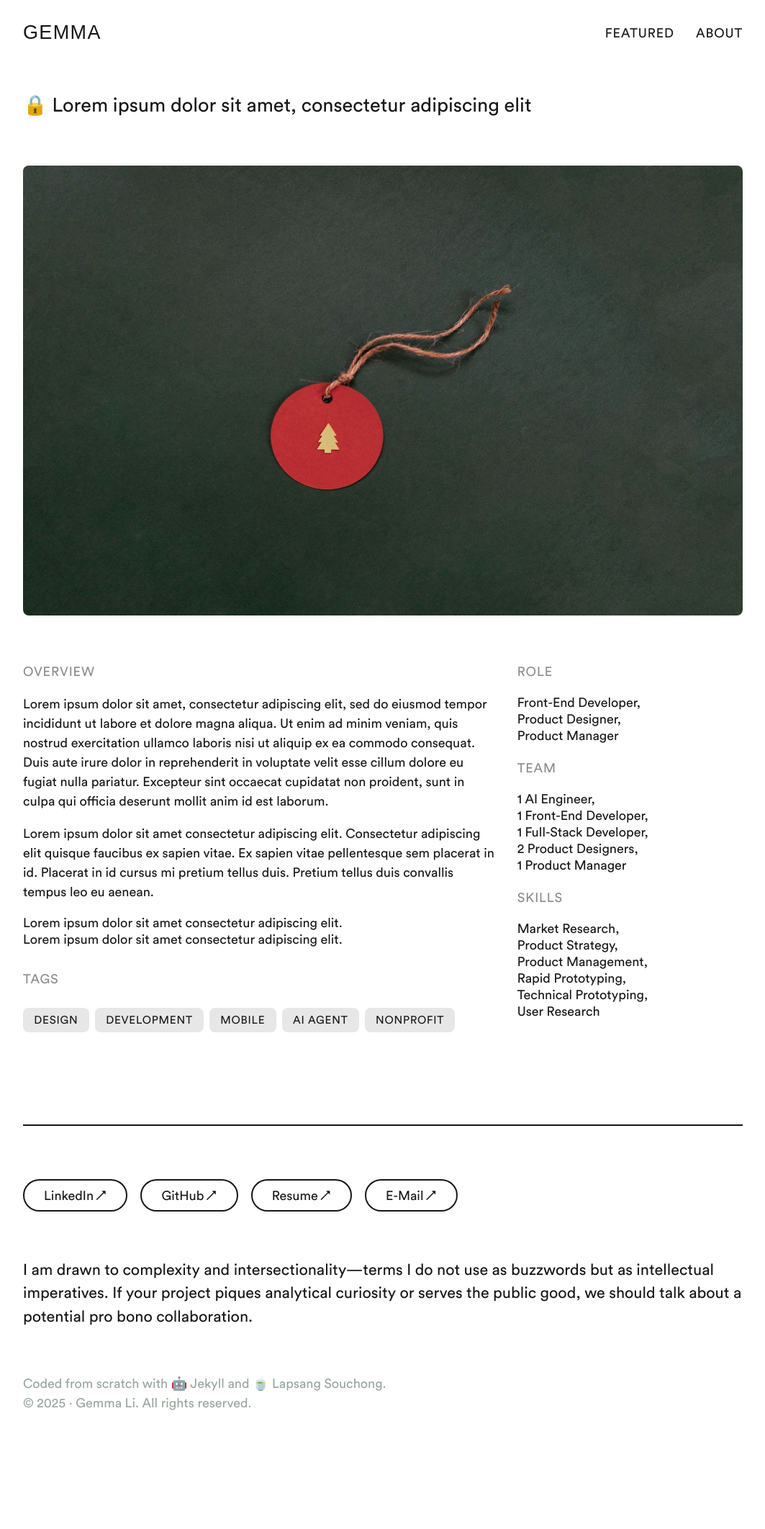
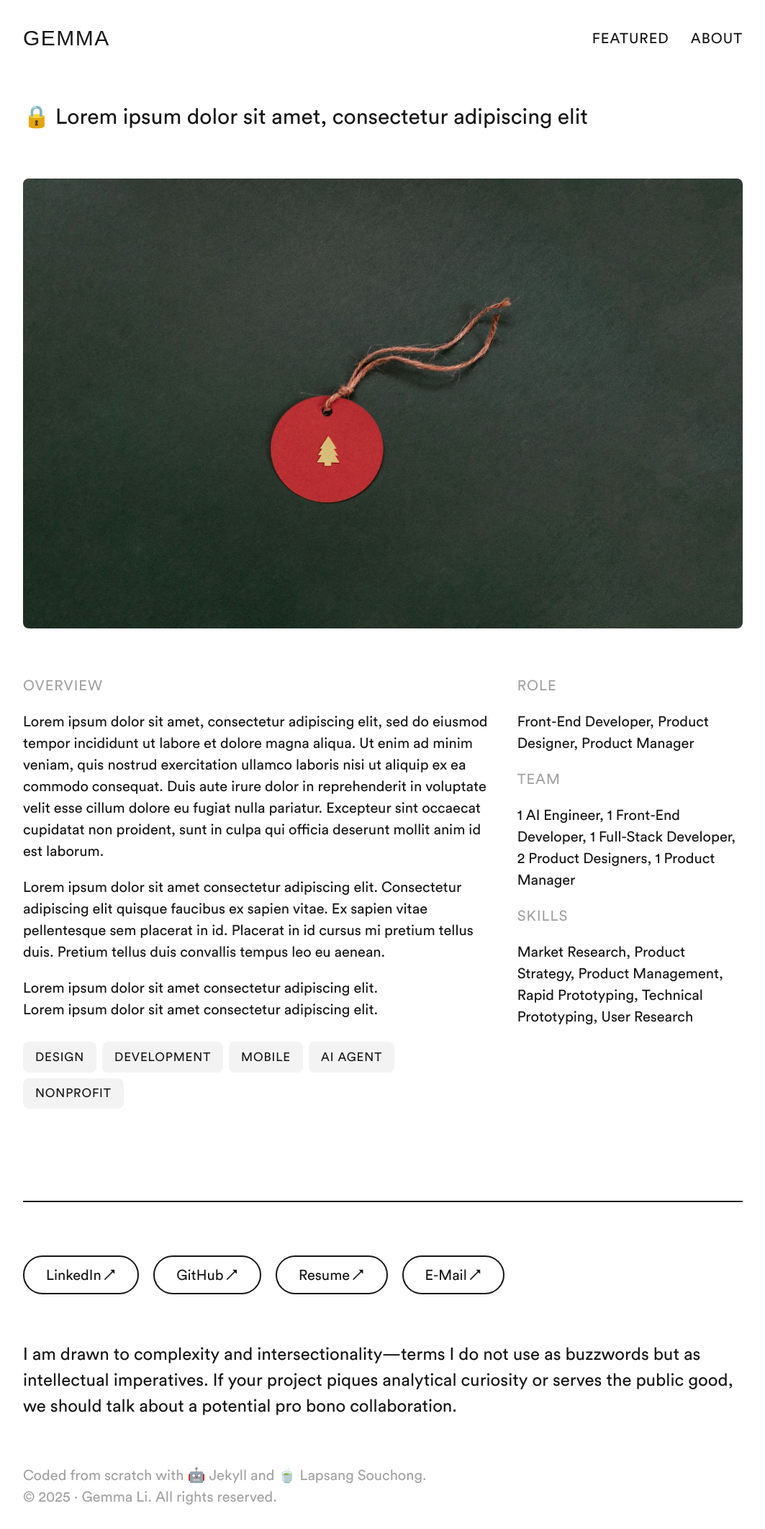
Before and after one commit to azurestocking/azurestocking.github.io, a Jekyll site: the page built from _projects/recount.html, in a window 1280 px wide. Shown: the whole page at 72% size, without its empty margins (108-1171 px from the left). Built offline with Jekyll 4.4.1, drawn with Linux system fonts in a browser that asks for light colours; some web fonts are replaced; before the commit the page ends 1992 px from its top, so only the background shows below that.

Commit message:
Update post

```diff
--- a/_includes/project-header.html
+++ b/_includes/project-header.html
@@ -19,7 +19,6 @@
                     {% endfor %}
                 </div>
             </div>
-            <h2 class="np" style="margin-block-start: 30px; margin-block-end: 0px;">TAGS</h2>
             <div class="tag-group">
                 {% for tag in page.tags %}
                     <span class="tag">{{ tag }}</span>
@@ -31,31 +30,31 @@
                 <div class="list-item-1">
                     <h2 class="np">ROLE</h2>
                 </div>
-                <div>
+                <p>
                     {% for role in page.role %}
-                        {{ role }}{% unless forloop.last %}, <br>{% endunless %}
+                        {{ role }}{% unless forloop.last %}, {% endunless %}
                     {% endfor %}
-                </div>
+                </p>
             </div>
             <div class="list-item">
                 <div class="list-item-1">
                     <h2 class="np">TEAM</h2>
                 </div>
-                <div>
+                <p>
                     {% for member in page.team %}
-                        {{ member }}{% unless forloop.last %}, <br>{% endunless %}
+                        {{ member }}{% unless forloop.last %}, {% endunless %}
                     {% endfor %}
-                </div>
+                </p>
             </div>
             <div class="list-item">
                 <div class="list-item-1">
                     <h2 class="np">SKILLS</h2>
                 </div>
-                <div>
+                <p>
                     {% for skill in page.skill %}
-                        {{ skill }}{% unless forloop.last %}, <br>{% endunless %}
+                        {{ skill }}{% unless forloop.last %}, {% endunless %}
                     {% endfor %}
-                </div>
+                </p>
             </div>
         </div>
     </div>
--- a/styles.css
+++ b/styles.css
@@ -2,12 +2,12 @@
 
 :root {
     --primary: rgba(23, 23, 23);
-    --secondary: rgba(23, 23, 23, 0.75);
-    --tertiary: rgba(23, 23, 23, 0.50);
-    --tertiary-solid: #9AA59E;
-    --ghost: rgba(23, 23, 23, 0.10);
+    --secondary: rgba(23, 23, 23, 0.60);
+    --tertiary: rgba(23, 23, 23, 0.40);
+    --tertiary-solid: #A2A2A2;
+    --ghost: rgba(23, 23, 23, 0.05);
     --background: #FFFFFF;
-    font-size: 18px;
+    font-size: 20px;
 }
 
 
@@ -185,6 +185,7 @@ b {
     margin: 0;
     border: 0;
     font-weight: 400;
+    line-height: 1.5em;
     list-style: none;
     vertical-align: bottom;
     box-sizing: border-box;
@@ -593,7 +594,7 @@ footer p {
 
 .scrollspy-link {
     font-size: 0.85rem;
-    line-height: 1.5rem;
+    line-height: 1.5em;
     text-decoration: none;
     color: var(--tertiary);
     transition: color 0.3s ease;
```
Also changed, not shown: _projects/opus.html (+14 -1 lines).
